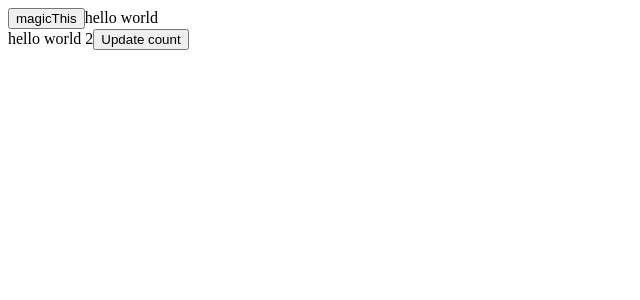
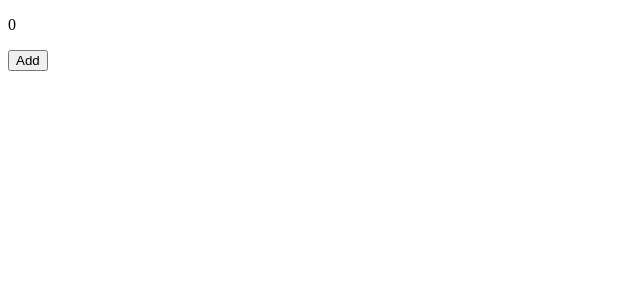
Before and after one commit to pudgecit/react-hooks, a React (Vite) app: page / in a window 1280 px wide. Shown: the top 300 px of the page, without its empty margins (0-640 px from the left). Built offline with nearby package versions, Linux system fonts and the light colour scheme.

Commit message:
UseState example

```diff
--- a/src/App.jsx
+++ b/src/App.jsx
@@ -1,9 +1,9 @@
-import { ClassComponent } from "./components/02/classExample.jsx";
+import { UseStateExample } from "./components/04/index";
 
 function App() {
   return (
     <div>
-      <ClassComponent />
+      <UseStateExample />
     </div>
   );
 }
--- /dev/null
+++ b/src/components/04/index.jsx
@@ -0,0 +1,13 @@
+import { useState } from "react";
+
+export const UseStateExample = () => {
+  const [count, setCount] = useState(0);
+  return (
+    <div>
+      <p>{count}</p>
+      <button onClick={() => setCount((prevState) => prevState + 1)}>
+        Add
+      </button>
+    </div>
+  );
+};
```
